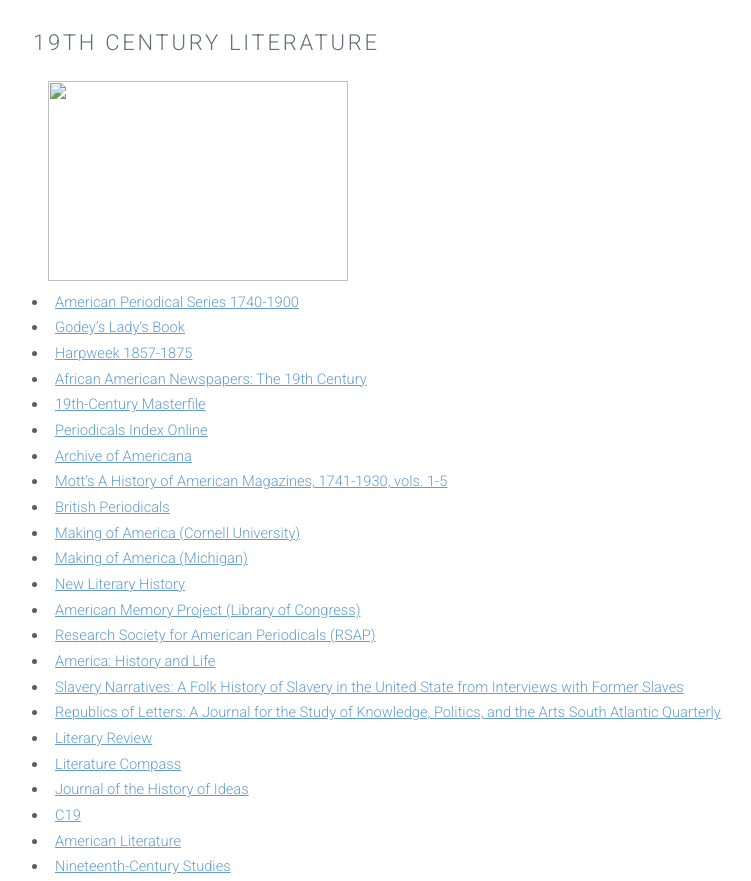
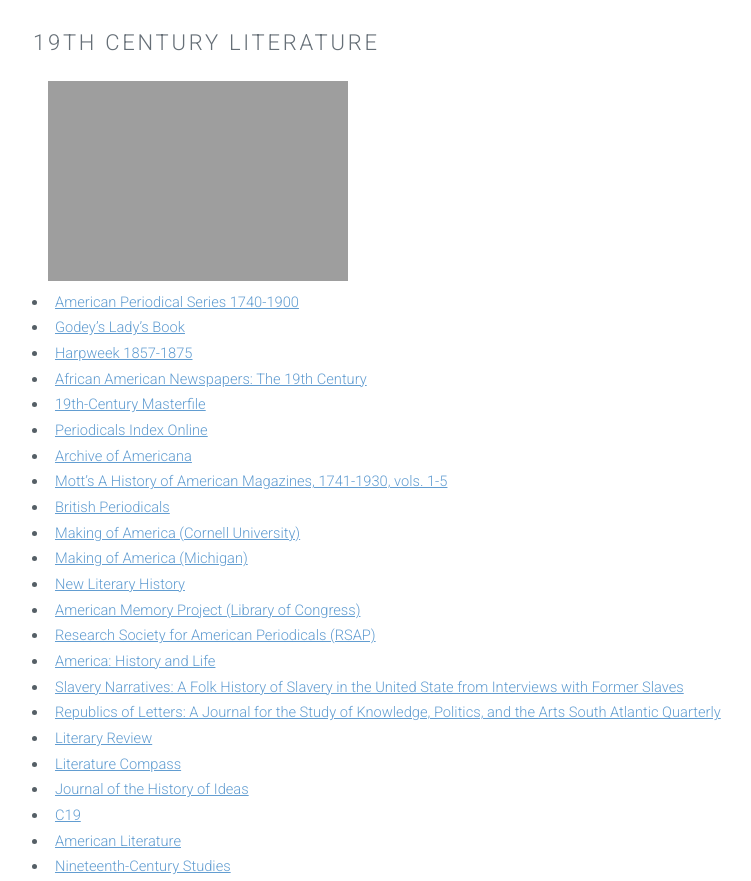
Before and after one commit to alexashland/alexashland, a plain HTML site: page left-sidebar.html in a window 1280 px wide. Shown: the part 1146-2027 px from the top of the page, without its empty margins (127-878 px from the left). Drawn offline with Linux system fonts and the light colour scheme; the site is published under a folder, as on GitHub Pages, so addresses that start at the root find nothing.

Commit message:
fixed image path

```diff
--- a/left-sidebar.html
+++ b/left-sidebar.html
@@ -60,7 +60,7 @@
 				<section>
 					<h2>19th Century Literature</h2>
 					<ul class="container">
-						<img src="/images/banner1.jpg" height="200px" width="300px">
+						<img src="./images/banner1.jpg" height="200px" width="300px">
 						<li><a href="#">American Periodical Series 1740-1900</a></li>
 						<li><a href="#">Godey’s Lady’s Book</a></li>
 						<li><a href="#">Harpweek 1857-1875</a></li>
```
